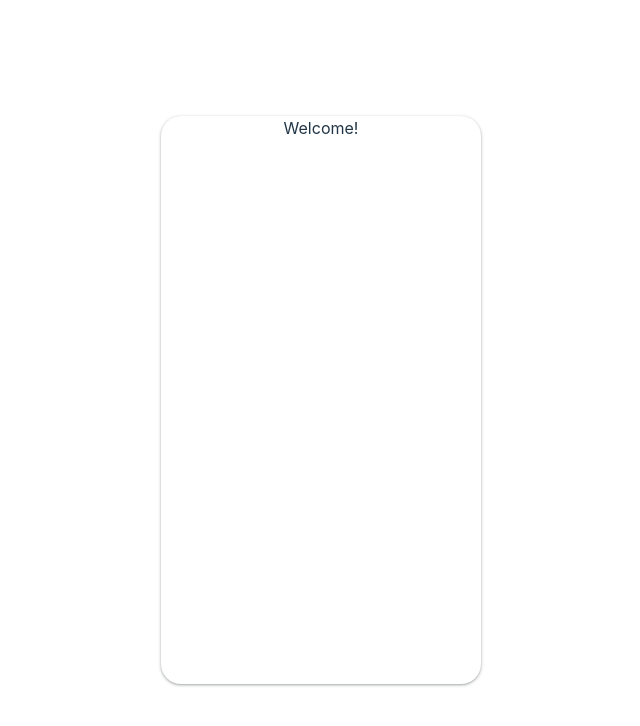
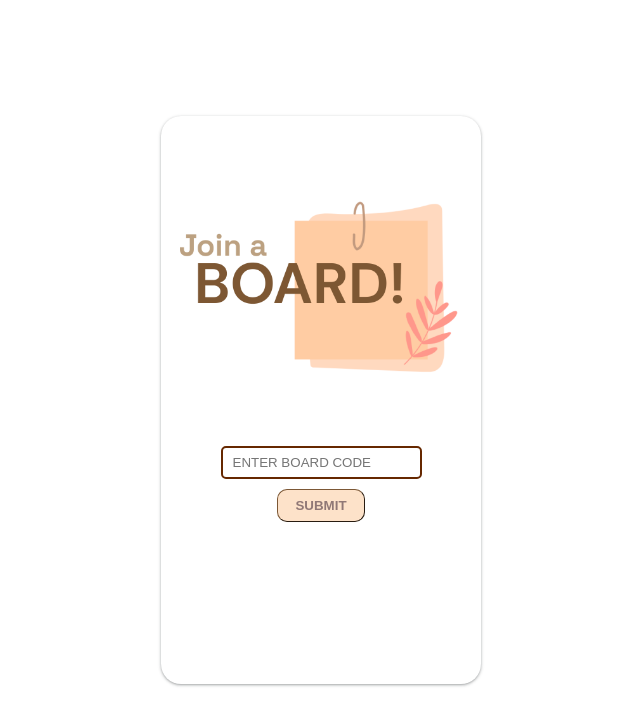
Before and after one commit to colette-exe/join-a-board, a React (Vite) app: page /join-a-board/welcome in a window 1280 px wide. Shown: the top 726 px of the page, without its empty margins (319-959 px from the left). Built offline with nearby package versions, Linux system fonts and the light colour scheme.

Commit message:
feat: add welcome page, redirect with the correct board code

```diff
--- a/src/Pages/LandingPage.jsx
+++ b/src/Pages/LandingPage.jsx
@@ -1,10 +1,26 @@
-import React from "react";
+import { React, useState } from "react";
+import { useNavigate } from "react-router-dom";
+import logo from '../assets/logo.png'
 import './Page.css';
 
 export default function LandingPage() {
+    let navigate = useNavigate();
+    const [inputValue, setInputValue] = useState("");
+    const boardCode = "BOARD1234";
+
+    const checkInput = () => {
+        if (inputValue === boardCode) {
+            navigate('/join-a-board/home');
+        } else {
+            alert("Incorrect Board Code!");
+        }
+    }
+
     return (
         <div className="body">
-            Welcome!
+            <img id="logo" src={logo} />
+            <input placeholder="ENTER BOARD CODE" value={inputValue} onChange={(e) => setInputValue(e.target.value) }/>
+            <button className="button" onClick={() => checkInput()}>SUBMIT</button>
         </div>
     );
 }
--- a/src/Pages/Page.css
+++ b/src/Pages/Page.css
@@ -4,4 +4,40 @@
 
     box-shadow: rgba(60, 64, 67, 0.3) 0px 1px 2px 0px, rgba(60, 64, 67, 0.15) 0px 1px 3px 1px;
     border-radius: 20px;
+
+    display: flex;;
+    flex-direction: column;
+    align-items: center;
 }
+
+input {
+    position: relative;
+    top: 130px;
+    color: rgb(144, 120, 118);
+
+    background-color: #ffffff;
+    padding: 7px 10px;
+    border-radius: 5px;
+    border-style: solid;
+    border-color: rgb(102, 40, 0);
+}
+
+#logo {
+    position: relative;
+    top: 70px;
+    max-width: 300px;
+}
+
+.button {
+    position: relative;
+    top: 140px;
+    padding: 8px 17px;
+
+    color: rgb(144, 120, 118);
+    background-color: rgb(253, 226, 201);
+    font-weight: bold;
+
+    border-radius: 10px;
+    border-color: rgb(124, 88, 54);
+    border-width: 1px;
+}
```
Also changed, not shown: src/assets/logo.png (added).
